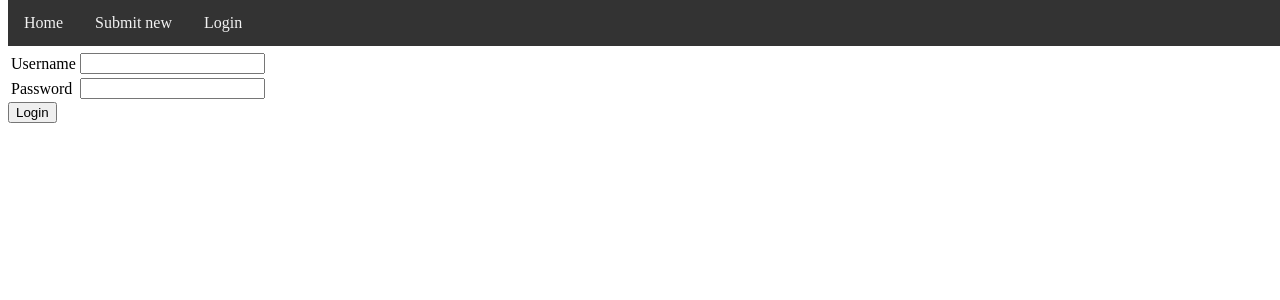
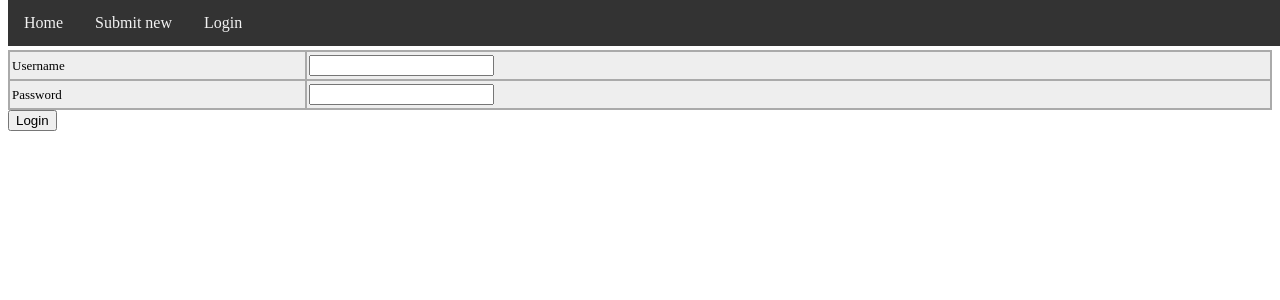
Before and after one commit to gogasan24ru/ksb1, a PHP site: page /index.php?module=auth in a window 1280 px wide. Shown: the top 300 px of the page. Run offline with PHP 8.4, Linux system fonts and the light colour scheme; data that the repository does not hold is empty.

Commit message:
style fix

```diff
--- a/modules/auth.php
+++ b/modules/auth.php
@@ -37,7 +37,7 @@ class auth
           '
             <form method="POST" >
                 <input type="hidden" name="module" value="auth">
-                <table>
+                <table class="t">
                     <thead>
                     </thead>
                     <tbody>
```
